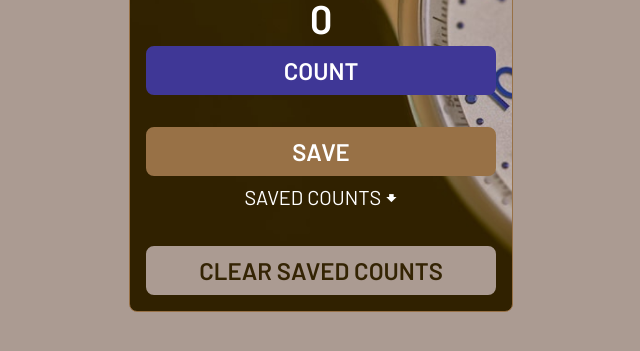
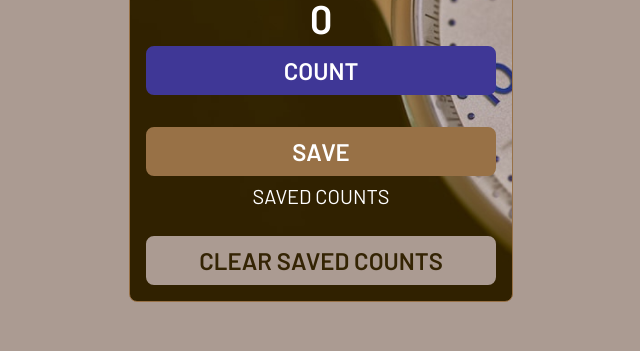
Before and after one commit to NnejiBen/Scrimba--Counter-App, a plain HTML site: page index.html in a window 1280 px wide. Shown: the part 95-446 px from the top of the page, without its empty margins (319-959 px from the left). Drawn offline with Linux system fonts and the light colour scheme.

Commit message:
remove symbol

```diff
--- a/index.html
+++ b/index.html
@@ -13,12 +13,11 @@
         <h2 id="count-el">0</h2>
         <button id="count-btn" class="count-btn" onclick="counter()">COUNT</button>
         <button id="save-btn" class="save-btn" onclick="save()">SAVE</button>
-        <h2 id="saved-counts">SAVED COUNTS 🠻</h2>
+        <h2 id="saved-counts">SAVED COUNTS</h2>
         <h3 id="save-el"></h3>
         <button id="clear-btn" class="clear-btn" onclick="clearLog()">CLEAR SAVED COUNTS</button>
     </div>
     <script src="script.js"></script>
 </body>
 </html>
-
 <!-- Ben Nneji, January 2022, nnejiben@gmail.com -->
--- a/style.css
+++ b/style.css
@@ -96,5 +96,4 @@ button:hover {
     #container {
         width: 90%;
     }
-
 }
```
